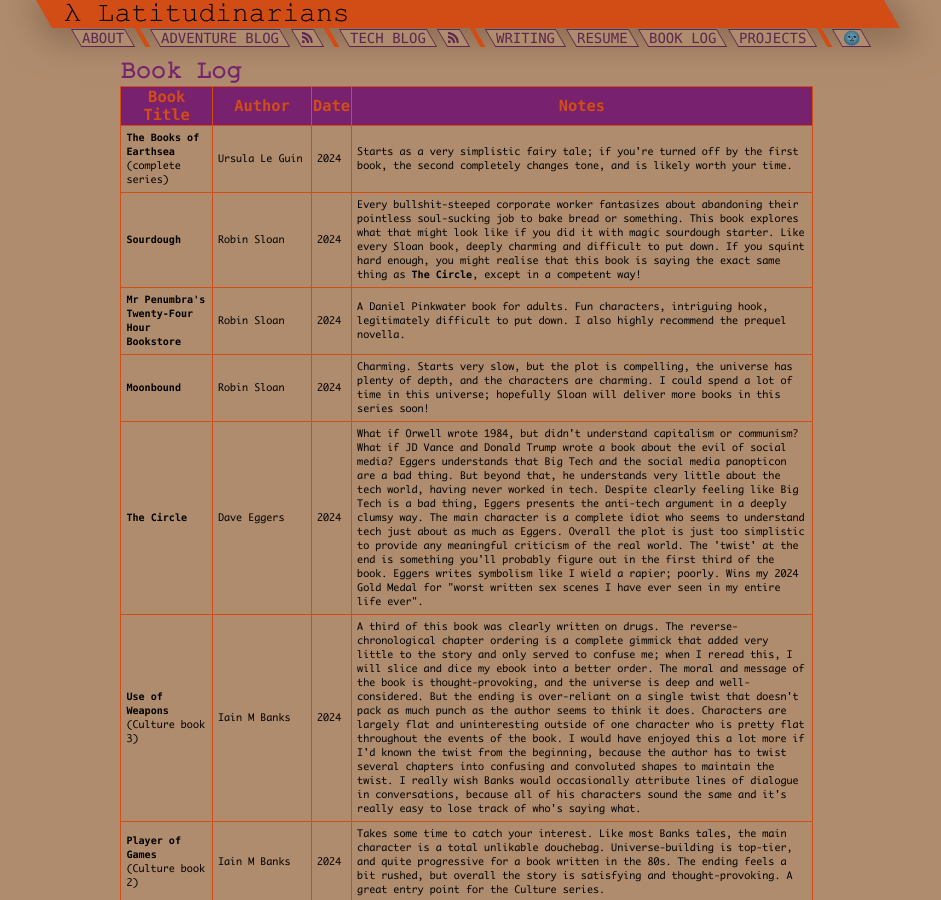
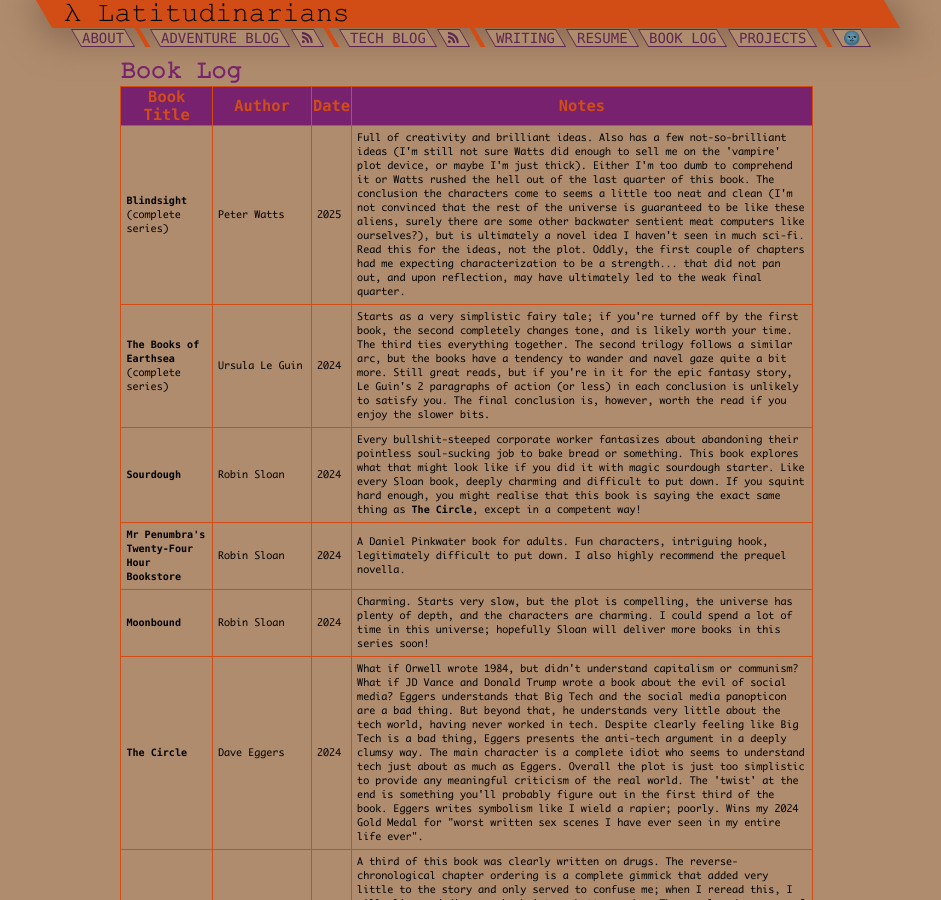
Before and after one commit to nathan-contino/nathan-contino.github.io, a Jekyll site: the page built from _pages/reading.md, in a window 1280 px wide and 900 px high. Shown: the whole window, without its empty margins (174-1115 px from the left). Built offline with Jekyll 4.4.1, drawn with Linux system fonts in a browser that asks for light colours.

Commit message:
Update book log

```diff
--- a/_pages/reading.md
+++ b/_pages/reading.md
@@ -6,7 +6,8 @@ permalink: /reading-log/
 
 | Book Title 					| Author 				| Date 			| Notes |
 | ---		 					| ---		 			| ---			| ---	|
-| **The Books of Earthsea**  (complete series) | Ursula Le Guin | 2024 | Starts as a very simplistic fairy tale; if you're turned off by the first book, the second completely changes tone, and is likely worth your time. |
+| **Blindsight**  (complete series) | Peter Watts | 2025 | Full of creativity and brilliant ideas. Also has a few not-so-brilliant ideas (I'm still not sure Watts did enough to sell me on the 'vampire' plot device, or maybe I'm just thick). Either I'm too dumb to comprehend it or Watts rushed the hell out of the last quarter of this book. The conclusion the characters come to seems a little too neat and clean (I'm not convinced that the rest of the universe is guaranteed to be like these aliens, surely there are some other backwater sentient meat computers like ourselves?), but is ultimately a novel idea I haven't seen in much sci-fi. Read this for the ideas, not the plot. Oddly, the first couple of chapters had me expecting characterization to be a strength... that did not pan out, and upon reflection, may have ultimately led to the weak final quarter.|
+| **The Books of Earthsea**  (complete series) | Ursula Le Guin | 2024 | Starts as a very simplistic fairy tale; if you're turned off by the first book, the second completely changes tone, and is likely worth your time. The third ties everything together. The second trilogy follows a similar arc, but the books have a tendency to wander and navel gaze quite a bit more. Still great reads, but if you're in it for the epic fantasy story, Le Guin's 2 paragraphs of action (or less) in each conclusion is unlikely to satisfy you. The final conclusion is, however, worth the read if you enjoy the slower bits. |
 | **Sourdough** | Robin Sloan | 2024 | Every bullshit-steeped corporate worker fantasizes about abandoning their pointless soul-sucking job to bake bread or something. This book explores what that might look like if you did it with magic sourdough starter. Like every Sloan book, deeply charming and difficult to put down. If you squint hard enough, you might realise that this book is saying the exact same thing as **The Circle**, except in a competent way!|
 | **Mr Penumbra's Twenty-Four Hour Bookstore** | Robin Sloan | 2024 | A Daniel Pinkwater book for adults. Fun characters, intriguing hook, legitimately difficult to put down. I also highly recommend the prequel novella. |
 | **Moonbound** | Robin Sloan | 2024 | Charming. Starts very slow, but the plot is compelling, the universe has plenty of depth, and the characters are charming. I could spend a lot of time in this universe; hopefully Sloan will deliver more books in this series soon! |
```
